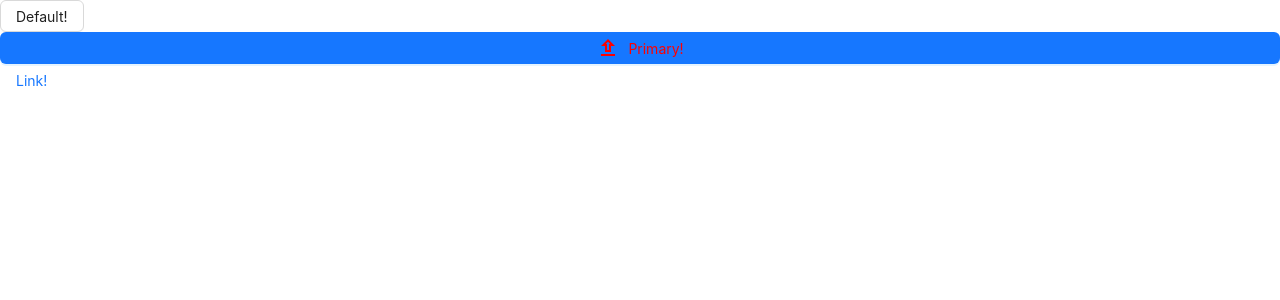
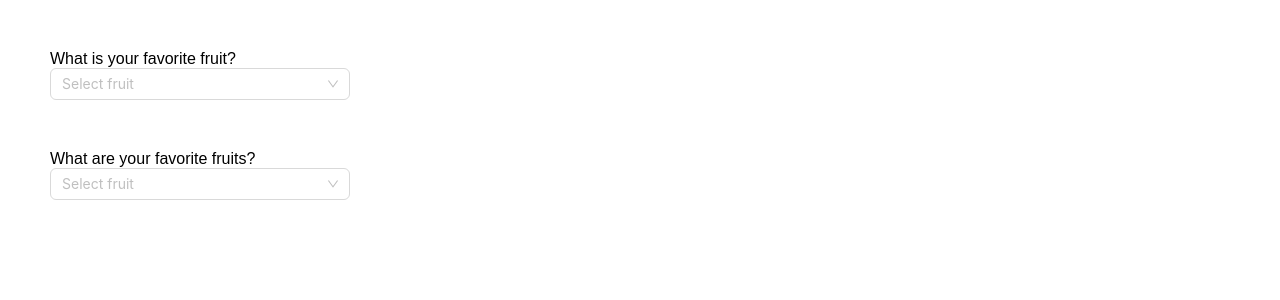
Before and after one commit to kholturaev2001/Components, a React (Create React App) app: page / in a window 1280 px wide. Shown: the top 300 px of the page. Built offline with nearby package versions, Linux system fonts and the light colour scheme; what @shopify/polaris, @shopify/react-web-worker would draw is missing.

Commit message:
Input and Select in antd

```diff
--- a/src/App.js
+++ b/src/App.js
@@ -23,7 +23,9 @@ import UseMemo from "./components/Hooks/UseMemo/UseMemo";
 import UseCallback from "./components/Hooks/UseCallback/UseCallback";
 import UseReducer from "./components/Hooks/UseReducer/UseReducer";
 import GetIPAdress from './components/GetIPAdress/GetIPAdress';
-import AntButton from "./components/AntDesign/AntButton";
+import AntButton from "./components/AntDesign/Button/AntButton";
+import AntInput from "./components/AntDesign/Input/AntInput";
+import AntSelect from "./components/AntDesign/Select/AntSelect";
 
 function App() {
   return (
@@ -32,7 +34,7 @@ function App() {
         path="/"
         element={
           <div>
-            <AntButton />
+            <AntSelect />
           </div>
         }
       />
--- /dev/null
+++ b/src/components/AntDesign/Input/AntInput.jsx
@@ -0,0 +1,20 @@
+import { Input } from "antd";
+import React from "react";
+import { UserOutlined } from "@ant-design/icons";
+
+const AntInput = () => {
+  return (
+    <div style={{margin: "50px"}}>
+      <Input.Search
+        placeholder="Name"
+        maxLength={13}
+        prefix={<UserOutlined />}
+        size="large"
+        style={{ width: "300px" }}
+        allowClear
+      ></Input.Search>
+    </div>
+  );
+};
+
+export default AntInput;
--- /dev/null
+++ b/src/components/AntDesign/Select/AntSelect.jsx
@@ -0,0 +1,43 @@
+import { Select } from "antd";
+import React from "react";
+
+const AntSelect = () => {
+  const fruits = ["Banana", "Apple", "Mango", "Orange"];
+  return (
+    <>
+      <div style={{ margin: "50px" }}>
+        <p>What is your favorite fruit?</p>
+        <Select placeholder="Select fruit" style={{ width: "300px" }}>
+          {fruits.map((fruit, id) => {
+            return (
+              <Select.Option key={id} value={fruit}>
+                {fruit}
+              </Select.Option>
+            );
+          })}
+        </Select>
+      </div>
+
+      <div style={{ margin: "50px" }}>
+        <p>What are your favorite fruits?</p>
+        <Select
+          maxTagCount={2}
+          allowClear
+          mode="multiple"
+          placeholder="Select fruit"
+          style={{ width: "300px" }}
+        >
+          {fruits.map((fruit, id) => {
+            return (
+              <Select.Option key={id} value={fruit}>
+                {fruit}
+              </Select.Option>
+            );
+          })}
+        </Select>
+      </div>
+    </>
+  );
+};
+
+export default AntSelect;
```
Also changed, not shown: src/components/AntDesign/Button/AntButton.css (renamed from src/components/AntDesign/AntButton.css), src/components/AntDesign/Button/AntButton.jsx (renamed from src/components/AntDesign/AntButton.jsx).
